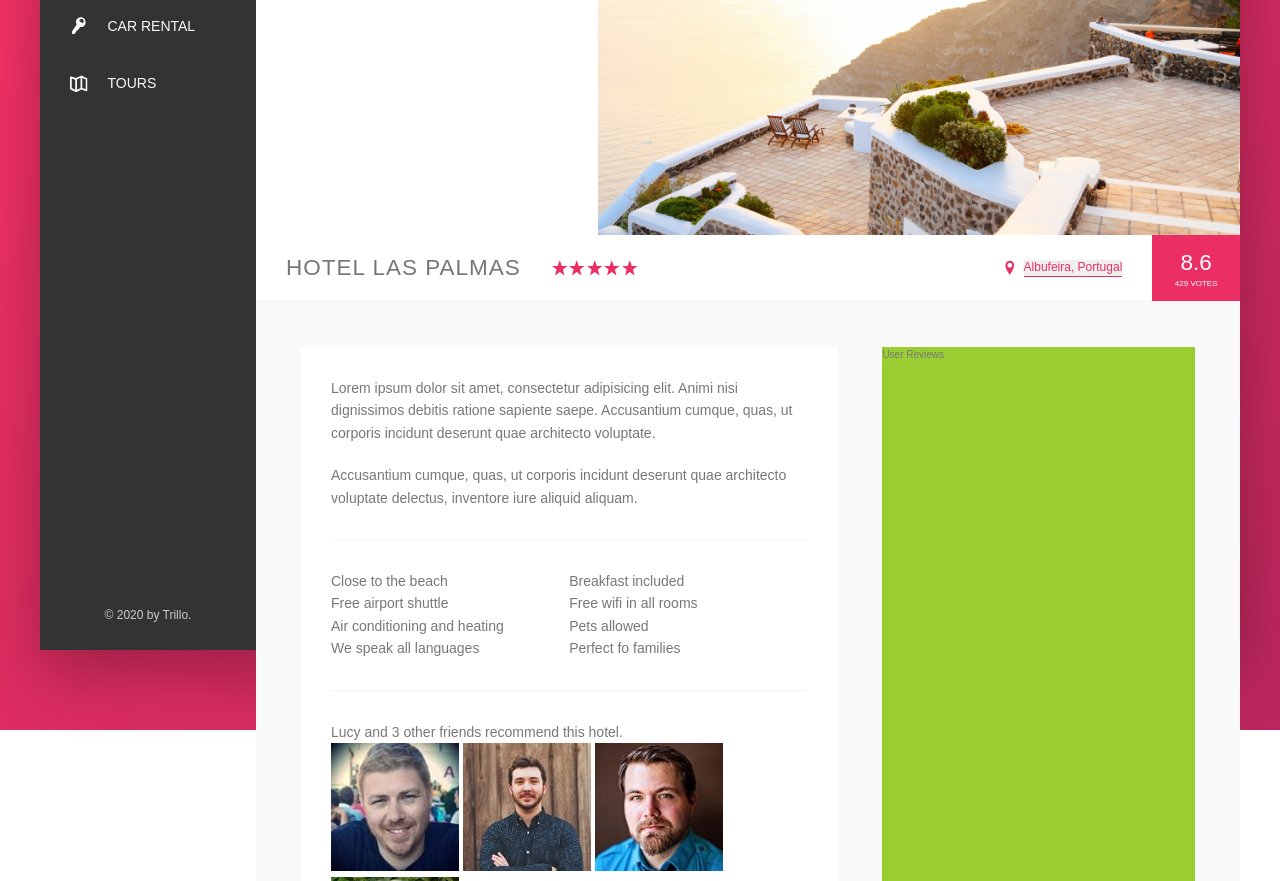
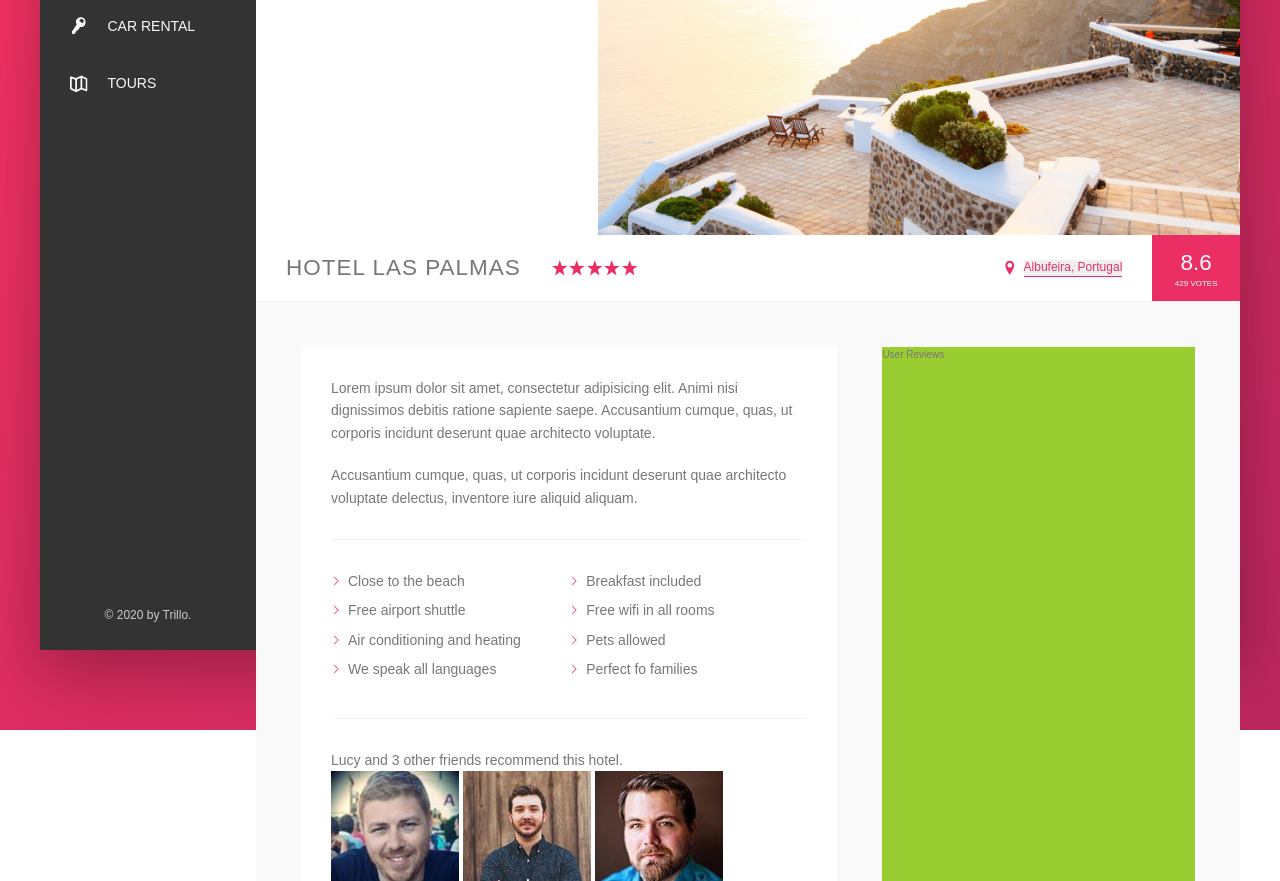
Before and after one commit to KSamra/css-practice-2, a website: page index.html in a window 1280 px wide. Shown: the part 300-1181 px from the top of the page. Drawn offline with Linux system fonts and the light colour scheme.

Commit message:
added chevron icon to list items using the webkit mask-image and mask-size properties. Need to test on other browsers besides chrome

```diff
--- a/sass/_components.scss
+++ b/sass/_components.scss
@@ -348,6 +348,24 @@
 
   &__item {
     flex: 0 0 50%;
+    margin-bottom: .7rem;
+  }
+
+  &__item:before {
+    content: "";
+    display: inline-block;
+    height: 1rem;
+    width: 1rem;
+    margin-right: .7rem;
+
+    //Older browser technique
+   // background-image: url(../img/chevron-thin-right.svg);
+   // background-size: cover;
+
+    // Newer browsers using mask
+    background-color: var(--color-primary);
+    -webkit-mask-image: url(../img/chevron-thin-right.svg);
+    -webkit-mask-size: cover;
   }
 }
 
```
Also changed, not shown: css/style.css.
